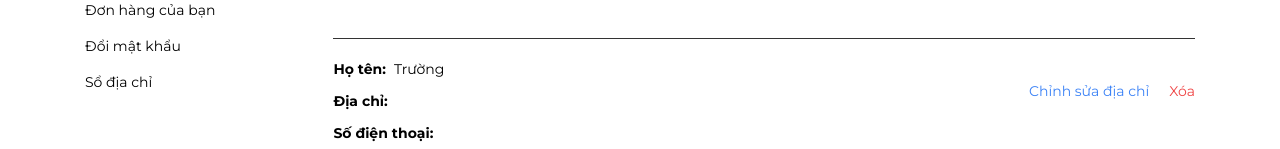
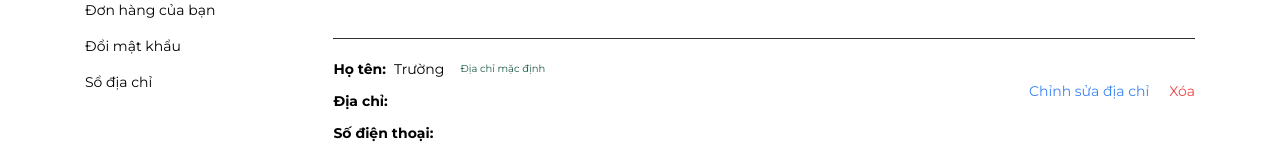
Before and after one commit to TruongNT03/PTHT-TMDT, a React (Create React App) app in the folder client/: page /profile/address in a window 1280 px wide. Shown: the part 298-447 px from the top of the page. Built offline with nearby package versions, Linux system fonts and the light colour scheme; a web font is replaced by a local one.

Commit message:
done ui address

```diff
--- a/client/src/components/profile/Address.jsx
+++ b/client/src/components/profile/Address.jsx
@@ -5,9 +5,18 @@ import { useContext, useState } from "react";
 import AddressDialog from "./AddressDialog";
 
 const Address = () => {
-  const { close, setClose, listData, setListData, data, setData } =
+  const { close, setClose, listData, data, setData } =
     useContext(AddressContext);
   const handleClose = () => {
+    setClose((prev) => !prev);
+  };
+  const handleNew = () => {
+    setData({
+      name: "",
+      address: "",
+      phone: "",
+      defaul: false,
+    });
     setClose((prev) => !prev);
   };
   return (
@@ -17,7 +26,7 @@ const Address = () => {
         label={"Thêm địa chỉ"}
         className={"w-[150px] text-sm mt-10"}
         variant="white"
-        onClick={handleClose}
+        onClick={handleNew}
       />
       {listData.map((item, index) => {
         return (
@@ -26,7 +35,7 @@ const Address = () => {
             address={item.address}
             phone={item.phone}
             defaul={item.defaul}
-            handleClick={handleClose}
+            handleClose={handleClose}
           />
         );
       })}
--- a/client/src/components/profile/AddressDetail.jsx
+++ b/client/src/components/profile/AddressDetail.jsx
@@ -2,8 +2,17 @@ import { useContext } from "react";
 
 import { AddressContext } from "../../contexts/AddressContext";
 
-const AddressDetail = ({ name, address, phone, defaul, handleClick }) => {
-  const { setClose } = useContext(AddressContext);
+const AddressDetail = ({ name, address, phone, defaul, handleClose }) => {
+  const { setData } = useContext(AddressContext);
+  const handleClick = () => {
+    setData({
+      name: name,
+      address: address,
+      phone: phone,
+      defaul: defaul,
+    });
+    handleClose();
+  };
   return (
     <div>
       <div className="h-[1px] w-full bg-dark mt-10"></div>
--- a/client/src/contexts/AddressContext.js
+++ b/client/src/contexts/AddressContext.js
@@ -15,7 +15,7 @@ const AddressProvider = ({ children }) => {
       name: "Trường",
       address: "",
       phone: "",
-      defaul: false,
+      defaul: true,
     },
     {
       name: "Trường Nguyễn",
```
